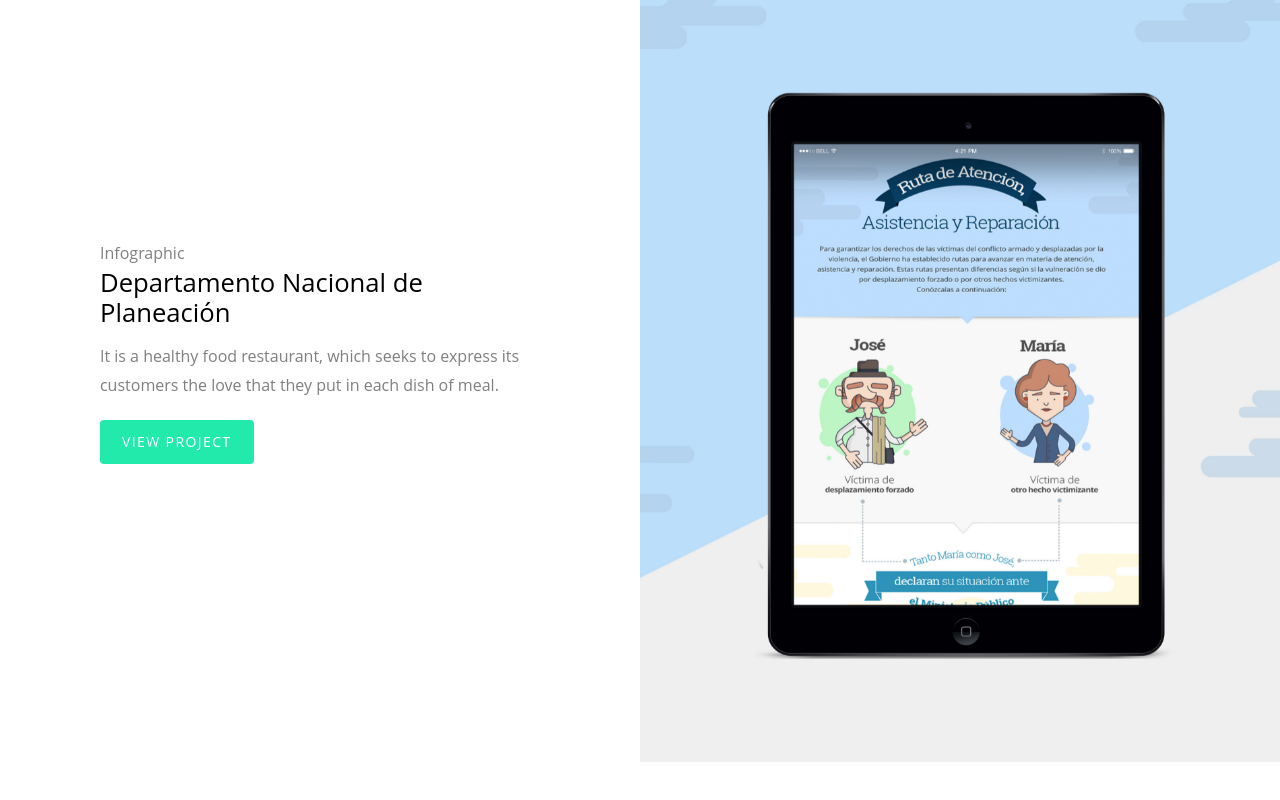
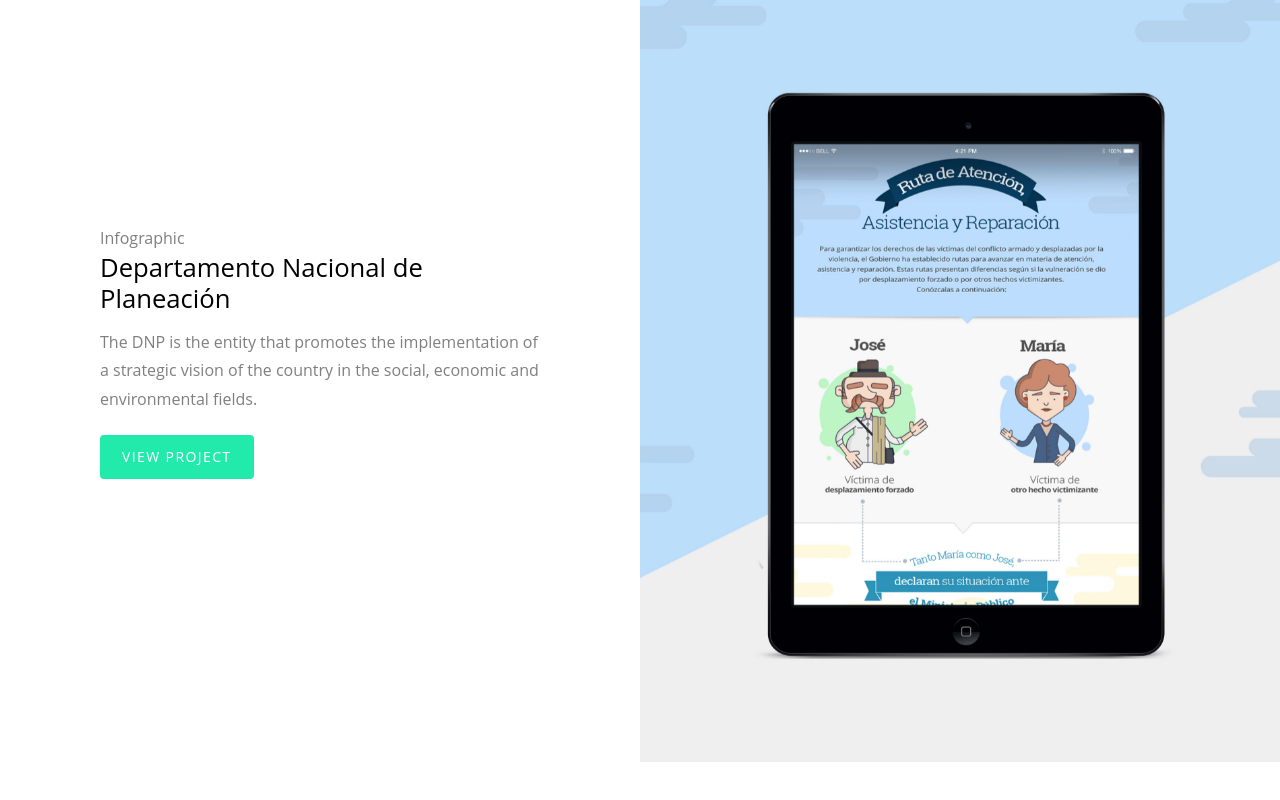
Before and after one commit to JhonatanvisualD/JhonatanvisualD, a website: page index.html in a window 1280 px wide. Shown: the part 4038-4838 px from the top of the page. Drawn offline with Linux system fonts and the light colour scheme; files whose address does not match are found by name.

Commit message:
Update index.html

```diff
--- a/index.html
+++ b/index.html
@@ -132,7 +132,7 @@
         <div class="probootstrap-inner probootstrap-animate">
           <div> Infographic </div>
           <h1 class="heading">Departamento Nacional de Planeación </h1>
-          <p>It is a healthy food restaurant, which seeks to express its customers the love  that they put in each dish of meal.</p>
+          <p>The DNP is the entity that promotes the implementation of a strategic vision of the country in the social, economic and environmental fields.</p>
           <p><a href="dnp.html" class="btn btn-primary">View Project</a></p>
         </div>
       </div>
```
